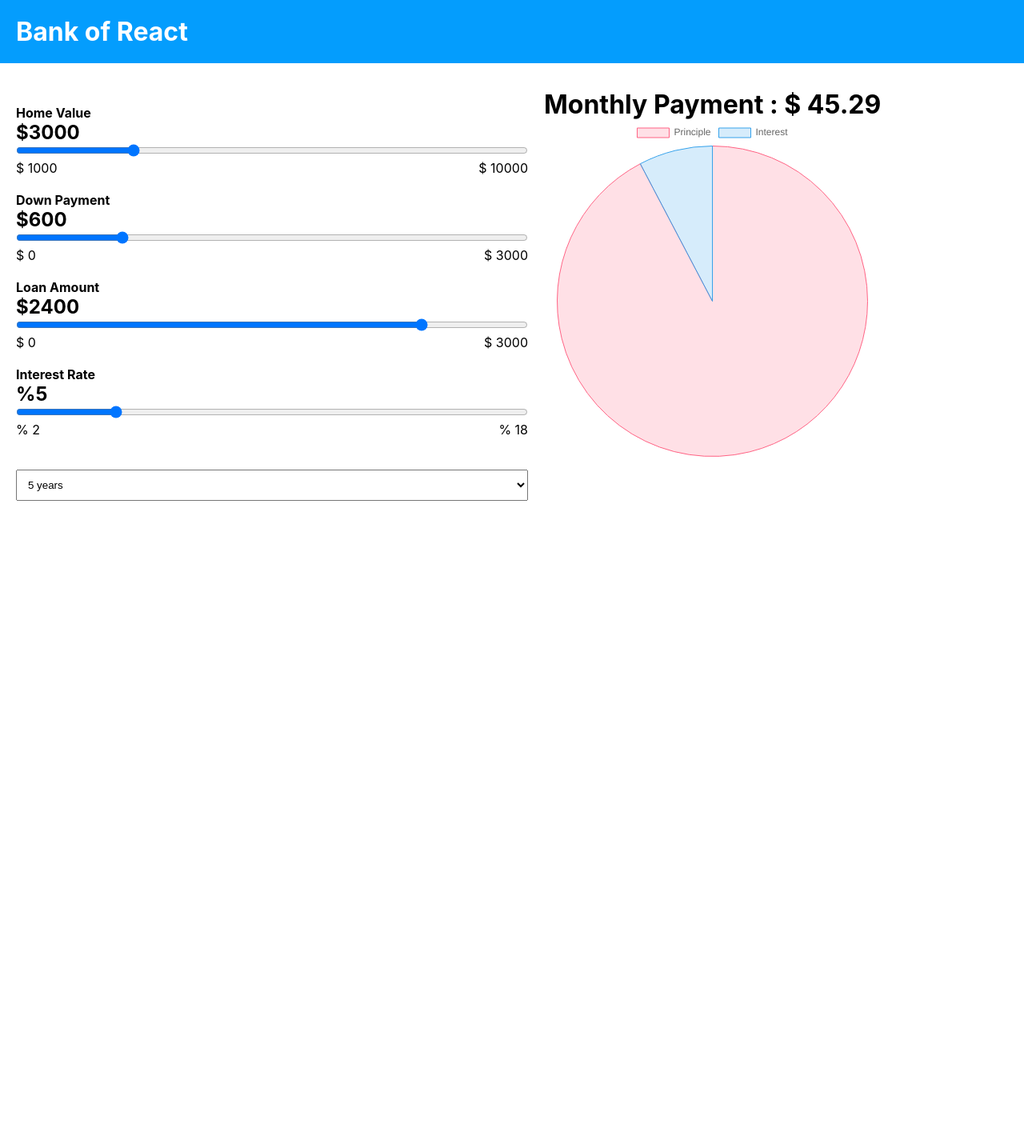
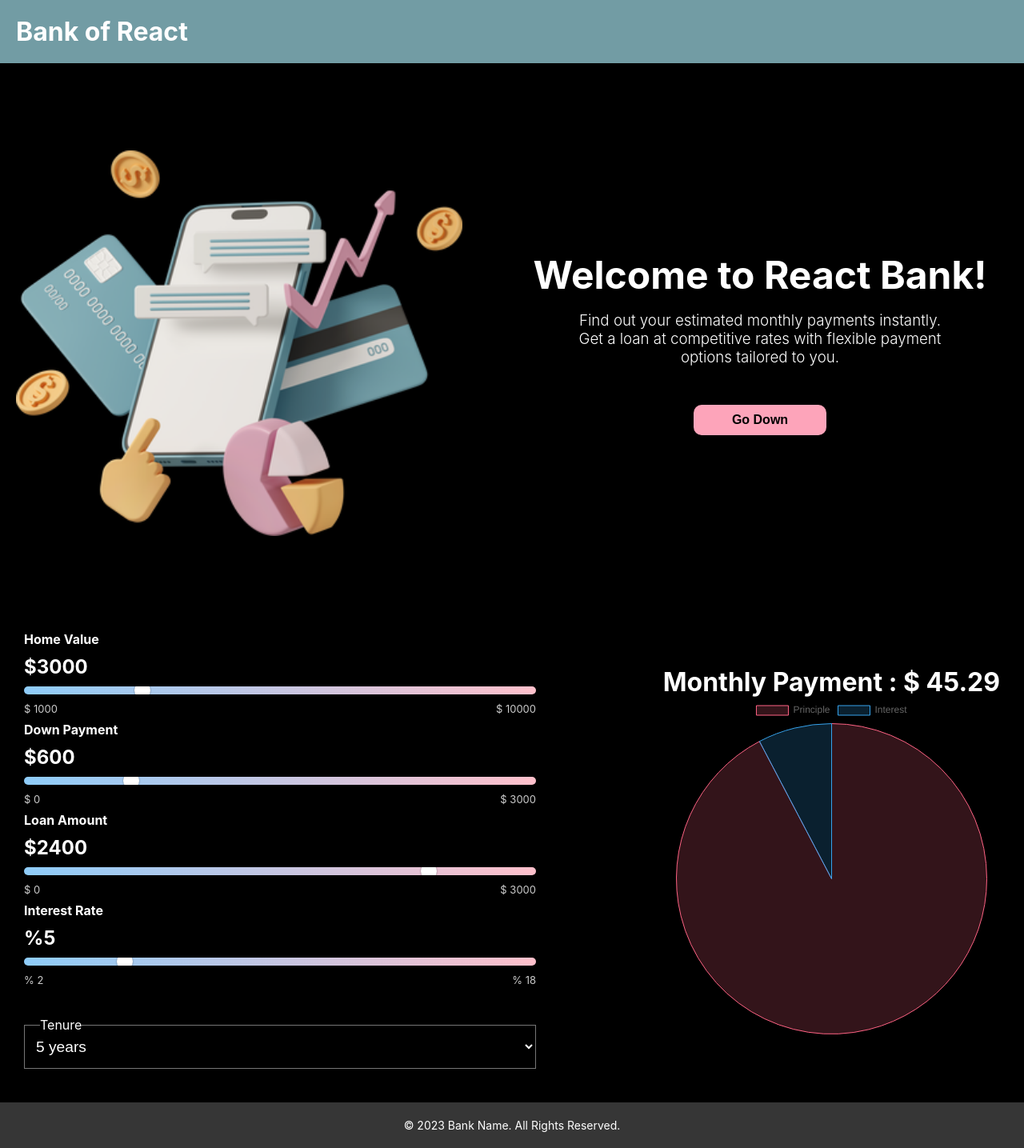
Before and after one commit to mansi2020/react_day6_piechart_cw, a React (Create React App) app: page / in a window 1280 px wide. Shown: the whole page at 80% size. Before the commit the page ends 800 px from the top, so only its background shows below. Built offline with nearby package versions, Linux system fonts and the light colour scheme.

Commit message:
add animation and style

```diff
--- a/package.json
+++ b/package.json
@@ -6,6 +6,7 @@
     "@testing-library/jest-dom": "^5.17.0",
     "@testing-library/react": "^13.4.0",
     "@testing-library/user-event": "^13.5.0",
+    "aos": "^2.3.4",
     "chart.js": "^4.4.1",
     "react": "^18.2.0",
     "react-chartjs-2": "^5.2.0",
--- a/src/App.css
+++ b/src/App.css
@@ -2,17 +2,84 @@
   margin:0;
   padding:0;
   box-sizing: border-box;
+  overflow-x: hidden;
 }
 
-/* AppSliderAndDropDownContainer */
+/* app */
+.App{
+  background-color: black;
+  color:white;
+}
+
+/* AppSlider and pie chart Container */
 .AppSliderAndDropDownContainer{
   display: flex;
+  justify-content: space-between;
+  align-items: center;
+  padding:10px 30px;
+
 }
 
 /* header */
 header>h1{
   padding:20px;
-  background-color: rgb(4, 157, 253);
-  margin-bottom: 2rem;;
+  background-color: rgb(114,156,164);
   color:white;
+  box-shadow: 2px 2px 10px rgb(69, 69, 69);
 }
+
+/* illustartion image */
+.imageBank>img{
+  width:45%;
+
+}
+.imageBank{
+  width:100%;
+  height:calc(100vh - 100px);
+  display: flex;
+  align-items: center;
+  justify-content:space-between;
+  padding:20px;
+}
+
+/* content of App_imageBank_content */
+.App_imageBank_content{
+  width:50%;
+  text-align: center;
+  display: flex;
+  flex-direction: column;
+  align-items: center;
+  justify-content: center;
+}
+.App_imageBank_content>h1{
+  margin-bottom: 1rem;
+  font-size: 3rem;
+}
+.App_imageBank_content>h3{
+  width:75%;
+  font-weight: 300;
+}
+.App_imageBank_content>button{
+  padding:10px 3rem;
+  margin-top:3rem;
+  background-color:rgb(253, 164, 186);
+  font-weight: 600;
+  font-size: 1rem;
+  border:none;
+  border-radius: 10px;
+  color:black;
+  transition: 0.2s ease-in-out;
+}
+.App_imageBank_content>button:hover{
+  transform: translateY(-2px);
+  box-shadow: 2px 2px 20px rgb(253, 164, 186);
+}
+
+/* footer style */
+.footerBottom {
+  padding:20px;
+  text-align: center;
+  font-size: 14px;
+  background-color:rgb(54, 54, 54);
+  margin-top: 2rem;
+}
--- a/src/App.js
+++ b/src/App.js
@@ -1,15 +1,24 @@
-import React, { useState } from "react";
+import React, { useState, useEffect } from "react";
 import "./App.css";
 import Slider from "./Component/Slider/Slider";
 import Dropdown from "./Component/Dropdown/Dropdown";
+import ImageBank from "./Component/Assets/3d-casual-life-business-account.png";
 // pie chart
 import { Chart as ChartJS, ArcElement, Tooltip, Legend } from "chart.js";
 import { Pie } from "react-chartjs-2";
+import Aos from "aos";
+import "aos/dist/aos.css";
 
 ChartJS.register(ArcElement, Tooltip, Legend);
 
 function App() {
-  //common function to set value
+  // animation aos
+  // aos animation
+  useEffect(() => {
+    Aos.init({ duration: 500 });
+  }, []);
+
+  //useState--------------------------------------------
   const [homeValue, setHomeValue] = useState(3000);
   const [downPayment, setDownPayment] = useState(600);
   const [loanAmount, setLoanAmount] = useState(2400);
@@ -29,7 +38,7 @@ function App() {
     ],
   });
 
-  // home value------------------->
+  // home value--------------------------------------------->
   const handleHomeValueChange = (value) => {
     setHomeValue(value);
     let recalculateLoanAmount = value - downPayment;
@@ -46,7 +55,7 @@ function App() {
     setMonthlyPaymnet(newMonthlyPayment.toFixed(2));
   };
 
-  //  downpayment value------------------
+  //  downpayment value-----------------------------------------------------
   const handleDownPaymentChange = (value) => {
     setDownPayment(value);
     let recalculateLoanAmount = homeValue - value;
@@ -62,21 +71,28 @@ function App() {
       ((1 + interestPerMonth) ** totalLoanMonths - 1);
     setMonthlyPaymnet(newMonthlyPayment.toFixed(2));
 
+    //rational format generated for pie chart -- interset rate abnd principle amount
+    const totalInterestGenerated =
+      newMonthlyPayment * totalLoanMonths - (homeValue - value);
+    const totalPayment = homeValue - value + totalInterestGenerated;
+    const principalRatio = (homeValue - value) / totalPayment;
+    const interestRatio = totalInterestGenerated / totalPayment;
+
     //new chartdata
     setChartData({
       ...chartData,
       datasets: [
         {
           ...chartData.datasets[0],
-          data: [value/homeValue, interestRate/18],
+          data: [principalRatio, interestRatio],
         },
       ],
     });
   };
 
-  //loan amount------------------->
+  //loan amount--------------------------------------------------------->
   const handleLoanAmountChange = (value) => {
-    let recalculateDownPayment =homeValue-value;
+    let recalculateDownPayment = homeValue - value;
     setDownPayment(recalculateDownPayment);
     setLoanAmount(value);
 
@@ -84,21 +100,41 @@ function App() {
     let totalLoanMonths = year * 12;
     let interestPerMonth = interestRate / 1200;
     let newMonthlyPayment =
-      (value *
-        interestPerMonth *
-        (1 + interestPerMonth) ** totalLoanMonths) /
+      (value * interestPerMonth * (1 + interestPerMonth) ** totalLoanMonths) /
       ((1 + interestPerMonth) ** totalLoanMonths - 1);
     setMonthlyPaymnet(newMonthlyPayment.toFixed(2));
+
+    //rational format generated for pie chart -- interset rate abnd principle amount
+    const totalInterestGenerated = newMonthlyPayment * totalLoanMonths - value;
+    const totalPayment = value + totalInterestGenerated;
+    const principalRatio = value / totalPayment;
+    const interestRatio = totalInterestGenerated / totalPayment;
+
+    //new chartdata
+    setChartData({
+      ...chartData,
+      datasets: [
+        {
+          ...chartData.datasets[0],
+          data: [principalRatio, interestRatio],
+        },
+      ],
+    });
   };
 
-  //interestRate--------------------->
+  //interestRate----------------------------------------------------->
   const handleInterestRate = (value) => {
     setInterestRate(value);
 
     //new chartdata
     setChartData({
       ...chartData,
-      datasets: [{ ...chartData.datasets[0], data: [downPayment/homeValue, value/18] }],
+      datasets: [
+        {
+          ...chartData.datasets[0],
+          data: [downPayment / homeValue, value / 18],
+        },
+      ],
     });
 
     // monthly payment
@@ -112,7 +148,7 @@ function App() {
     setMonthlyPaymnet(newMonthlyPayment.toFixed(2));
   };
 
-  //set year------------------->
+  //set year---------------------------------------------------->
   const handleYear = (value) => {
     setYear(value);
 
@@ -127,24 +163,29 @@ function App() {
     setMonthlyPaymnet(newMonthlyPayment.toFixed(2));
   };
 
-  // monthly payment calculation------------->
-
-  //  formulas:=>
-  //  monthlyPayment = (loanAmount * interestPerMonth *(1 + interestPerMonth) ** totalLoanMonths) / ((1 + interestPerMonth) ** totalLoanMonths - 1);
-
-  // interest/Month = interestRate / 100 / 12;
-
-  //  totalLoan = loanTerm * 12
-
   return (
     <div className="App">
       {/* header */}
       <header>
         <h1>Bank of React</h1>
       </header>
+
+      {/* image */}
+      <div className="imageBank" data-aos="zoom-in">
+        <img src={ImageBank} alt="BankImage" />
+        <div className="App_imageBank_content">
+          <h1>Welcome to React Bank!</h1>
+          <h3>
+            Find out your estimated monthly payments instantly. Get a loan at
+            competitive rates with flexible payment options tailored to you.
+          </h3>
+          <button>Go Down</button>
+        </div>
+      </div>
+
       {/* home value */}
       <div className="AppSliderAndDropDownContainer">
-        <div className="appSliderContainer">
+        <div className="appSliderContainer" data-aos="fade-right">
           <Slider
             title="Home Value"
             min="1000"
@@ -187,11 +228,18 @@ function App() {
           </div>
         </div>
         {/* chart section */}
-        <div className="AppChartContainer">
+        <div className="AppChartContainer" data-aos="fade-left">
           <h1>Monthly Payment : $ {monthlyPayment}</h1>
           <Pie data={chartData} />
         </div>
       </div>
+
+      {/* footer */}
+      <footer className="footer">
+        <div className="footerBottom">
+          <p>&copy; 2023 Bank Name. All Rights Reserved.</p>
+        </div>
+      </footer>
     </div>
   );
 }
--- a/src/Component/Dropdown/Dropdown.css
+++ b/src/Component/Dropdown/Dropdown.css
@@ -1,13 +1,27 @@
 .dropDownContainer{
     width:100%;
-    padding:20px;
+    margin-top: 20px;
 }
 
 .dropDownContainer>select{
-    padding:10px;
+    padding:15px 10px;
     width:100%;
+    background-color: black;
+    color:white;
+    font-size: 1.2rem;
 }
 
 .dropDownContainer>select>option{
     font-size: 1.3rem;
 }
+
+/* tenure style */
+.dropDownContainer>p{
+    background-color:black;
+    color:white;
+    position: relative;
+    display: inline;
+    width:40px;
+    top:10px;
+    left:20px;
+}
--- a/src/Component/Dropdown/Dropdown.js
+++ b/src/Component/Dropdown/Dropdown.js
@@ -2,18 +2,22 @@ import React, { useState } from "react";
 import "./Dropdown.css";
 
 const Dropdown = (props) => {
-  // usestate for selected value
+  // usestate for selected value------------------------------------------>
   const [selectdVal, setSelectedVal] = useState("mans");
 
-  // handleDropdown function
+  // handleDropdown function---------------------------------------------->
   const handleDropdown = (e) => {
     setSelectedVal(e.target.value);
     props.onChangeFunction(e.target.value);
   };
 
-
   return (
-    <div className="dropDownContainer" value={selectdVal} onChange={handleDropdown}>
+    <div
+      className="dropDownContainer"
+      value={selectdVal}
+      onChange={handleDropdown}
+    >
+      <p>Tenure</p>
       <select>
         <option value="5">5 years</option>
         <option value="10">10 years</option>
--- a/src/Component/Slider/Slider.css
+++ b/src/Component/Slider/Slider.css
@@ -1,7 +1,6 @@
 /* slider component style */
 .sliderNameContainer{
     width:50vw;
-    margin: 20px;
   }
 
 .sliderNameContainer>input{
@@ -15,3 +14,43 @@
     display: flex;
     justify-content: space-between;
 }
+.sliderMinMax>p{
+    margin-bottom: 0.5rem;
+    font-size: small;
+    color:rgb(203, 203, 203)
+}
+
+/* heading */
+
+  h4 {
+    margin-bottom: 10px;
+  }
+
+  input[type="range"] {
+    -webkit-appearance: none;
+    width: 100%;
+    height: 10px;
+    border-radius: 5px;
+    background: linear-gradient(to right,rgb(142, 204, 249), rgb(255, 192, 203)); /* Gradient colors */
+    outline: none;
+    margin: 10px 0;
+  }
+
+  /* Styling the thumb */
+  input[type="range"]::-webkit-slider-thumb {
+    -webkit-appearance: none;
+    width: 20px;
+    height: 20px;
+    border-radius: 50%;
+    background: white;
+    box-shadow: 0 0 2px rgba(0, 0, 0, 0.5);
+    cursor: pointer;
+    border: none;
+  }
+
+  /* Hide the default track */
+  input[type="range"]::-webkit-slider-runnable-track {
+    background: transparent;
+    border: none;
+    outline: none;
+  }
--- a/src/Component/Slider/Slider.js
+++ b/src/Component/Slider/Slider.js
@@ -1,9 +1,17 @@
-import React, { useState } from "react";
+import React, { useState,useEffect } from "react";
 import "./Slider.css";
+import Aos from 'aos';
+import 'aos/dist/aos.css';
 
 const Slider = (props) => {
+
+    // aos animation
+    useEffect(()=>{
+        Aos.init({duration:500});
+      },[]);
+
   const [rangeVal, setRangeVal] = useState(0);
-  // onchange range
+  // onchange range---------------------------------------------------->
   const onChnageRange = (e) => {
     setRangeVal(e.target.value);
     //   change loan amount according down payment and  home value
@@ -14,7 +22,7 @@ const Slider = (props) => {
     <div className="sliderNameContainer">
       <h4>{props.title}</h4>
       <h2>
-      {props.showPercentage == true ? "%" : "$"}
+        {props.showPercentage == true ? "%" : "$"}
         {props.value}
       </h2>
       <input
```
Also changed, not shown: src/Component/Assets/3d-casual-life-business-account.png (added), 1 other file (tests, documents, lock files or other folders).
